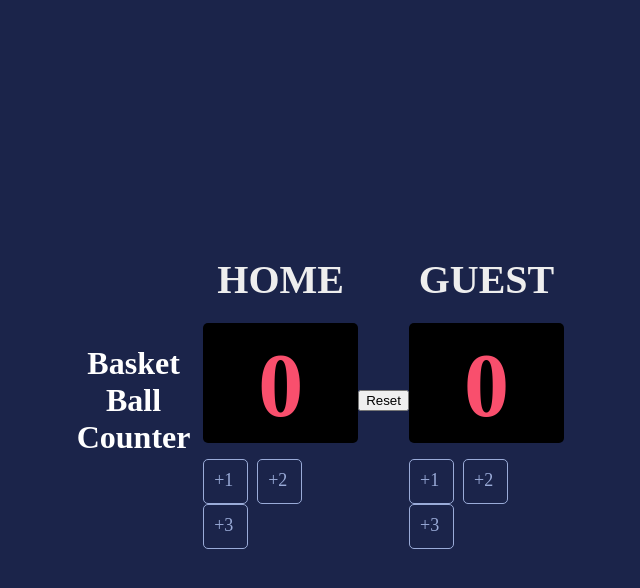
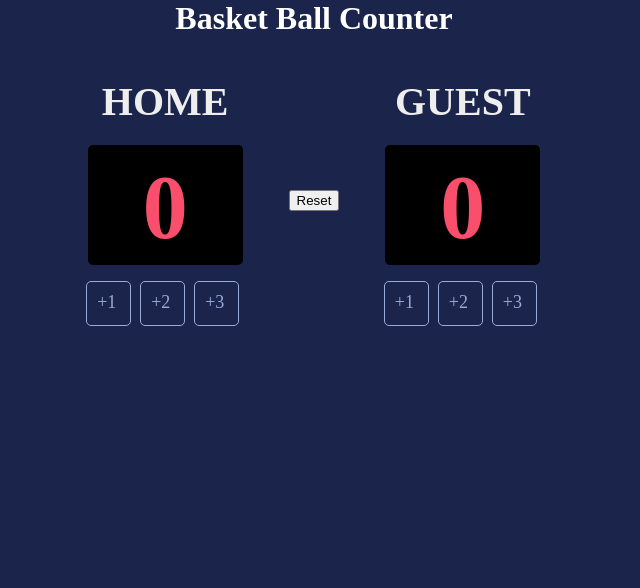
Before and after one commit to MuhammadMoosa/Basketball, a plain HTML site: page index.html in a window 1280 px wide. Shown: the whole page, without its empty margins (326-966 px from the left). Drawn offline with Linux system fonts and the light colour scheme.

Commit message:
updated the code

```diff
--- a/index.css
+++ b/index.css
@@ -10,7 +10,6 @@
     max-width:500px;
     margin:auto;
     align-items: center;
-    height: 100vh;
 
 }
 .container h3{
--- a/index.html
+++ b/index.html
@@ -1,11 +1,12 @@
 <html>
     <head>
         <link rel="stylesheet" href="index.css">
+        <meta name="viewport" content="width=device-width, initial-scale=1.0">
     </head>
     <body>
+        <h1 style="color: #fff;text-align: center;">Basket Ball Counter</h1>
+        <div class="container">
 
-        <div class="container">
-            <h1 style="color: #fff;text-align: center;">Basket Ball Counter</h1>
             <div>
                 <h3>HOME</h3>
                 <h4 id="home">0</h4>
```
